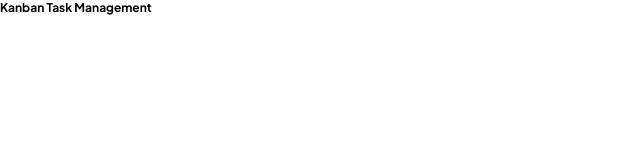
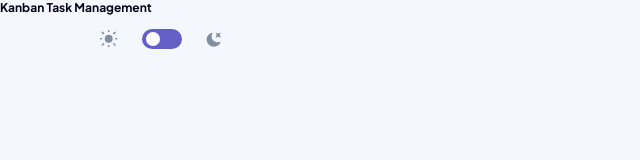
Before and after one commit to iankakaruzia/kanban-task-management, a Next.js app: page / in a window 1280 px wide. Shown: the top 160 px of the page, without its empty margins (0-640 px from the left). Built offline with nearby package versions, Linux system fonts and the light colour scheme.

Commit message:
feat: add theme switcher

```diff
--- a/package.json
+++ b/package.json
@@ -10,7 +10,9 @@
     "prepare": "husky install"
   },
   "dependencies": {
+    "@headlessui/react": "^1.6.5",
     "next": "12.2.0",
+    "next-themes": "^0.2.0",
     "react": "18.2.0",
     "react-dom": "18.2.0"
   },
--- /dev/null
+++ b/src/components/ThemeToggle/ThemeToggle.tsx
@@ -0,0 +1,35 @@
+import { useEffect, useState } from 'react'
+import { useTheme } from 'next-themes'
+import { Switch } from '@headlessui/react'
+import Image from 'next/image'
+
+export function ThemeToggle() {
+  const [mounted, setMounted] = useState(false)
+  const { theme, setTheme } = useTheme()
+
+  useEffect(() => setMounted(true), [])
+  if (!mounted) return null
+
+  function isDark() {
+    return theme === 'dark'
+  }
+
+  return (
+    <div className='flex items-center justify-center bg-gray-100 dark:bg-gray-600 p-[14px] rounded-md'>
+      <Image src='/assets/icon-light-theme.svg' alt='' width={18} height={18} />
+      <Switch
+        checked={isDark()}
+        onChange={() => setTheme(isDark() ? 'light' : 'dark')}
+        className='bg-purple-500 relative inline-flex h-5 w-10 items-center mx-6 rounded-full'
+      >
+        <span className='sr-only'>Enable dark mode</span>
+        <span
+          className={`${
+            isDark() ? 'translate-x-6' : 'translate-x-1'
+          } inline-block h-[14px] w-[14px] transform rounded-full bg-white`}
+        />
+      </Switch>
+      <Image src='/assets/icon-dark-theme.svg' alt='' width={15} height={15} />
+    </div>
+  )
+}
--- /dev/null
+++ b/src/components/ThemeToggle/index.ts
@@ -0,0 +1 @@
+export * from './ThemeToggle'
--- a/src/pages/_app.tsx
+++ b/src/pages/_app.tsx
@@ -1,10 +1,11 @@
 import 'styles/globals.css'
 import type { AppProps } from 'next/app'
 import Head from 'next/head'
+import { ThemeProvider } from 'next-themes'
 
 function MyApp({ Component, pageProps }: AppProps) {
   return (
-    <>
+    <ThemeProvider attribute='class'>
       <Head>
         <title>Kanban Task Management</title>
         <link
@@ -18,7 +19,7 @@ function MyApp({ Component, pageProps }: AppProps) {
         />
       </Head>
       <Component {...pageProps} />
-    </>
+    </ThemeProvider>
   )
 }
 
--- a/src/pages/index.tsx
+++ b/src/pages/index.tsx
@@ -1,9 +1,13 @@
+import { ThemeToggle } from 'components/ThemeToggle'
 import type { NextPage } from 'next'
 
 const Home: NextPage = () => {
   return (
     <div className='container'>
       <h1 className='text-body-md'>Kanban Task Management</h1>
+      <div className='max-w-xs'>
+        <ThemeToggle />
+      </div>
     </div>
   )
 }
--- a/src/styles/globals.css
+++ b/src/styles/globals.css
@@ -3,5 +3,5 @@
 @tailwind utilities;
 
 body {
-  @apply font-bold antialiased;
+  @apply font-bold antialiased bg-gray-100 dark:bg-gray-600 text-gray-700 dark:text-white transition-colors;
 }
--- /dev/null
+++ b/src/utils/styles/class-names.ts
@@ -0,0 +1,3 @@
+export function classNames(...classes: (false | null | undefined | string)[]) {
+  return classes.filter(Boolean).join(' ')
+}
--- a/tailwind.config.js
+++ b/tailwind.config.js
@@ -1,6 +1,7 @@
 /** @type {import('tailwindcss').Config} */
 module.exports = {
   content: ['./src/**/*.tsx'],
+  darkMode: 'class',
   theme: {
     extend: {
       fontFamily: {
```
Also changed, not shown: 1 other file (tests, documents, lock files or other folders).
